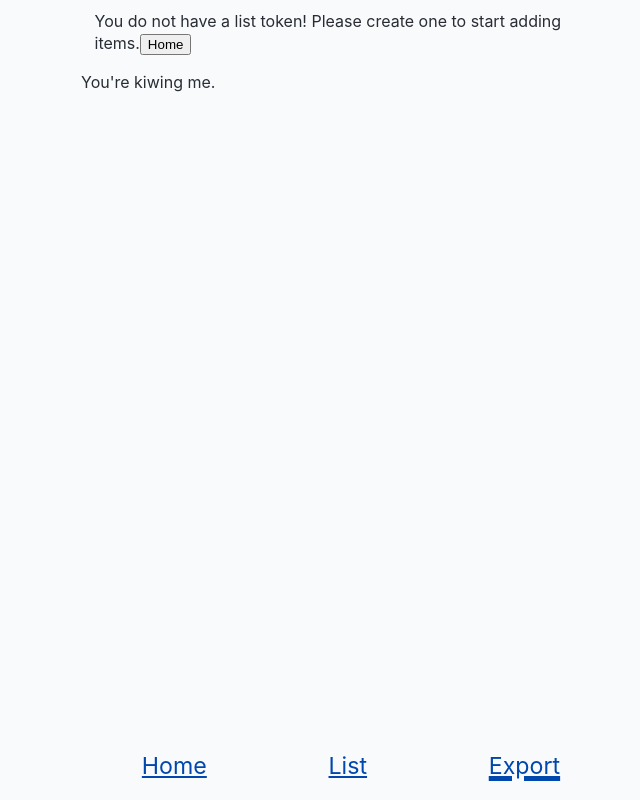
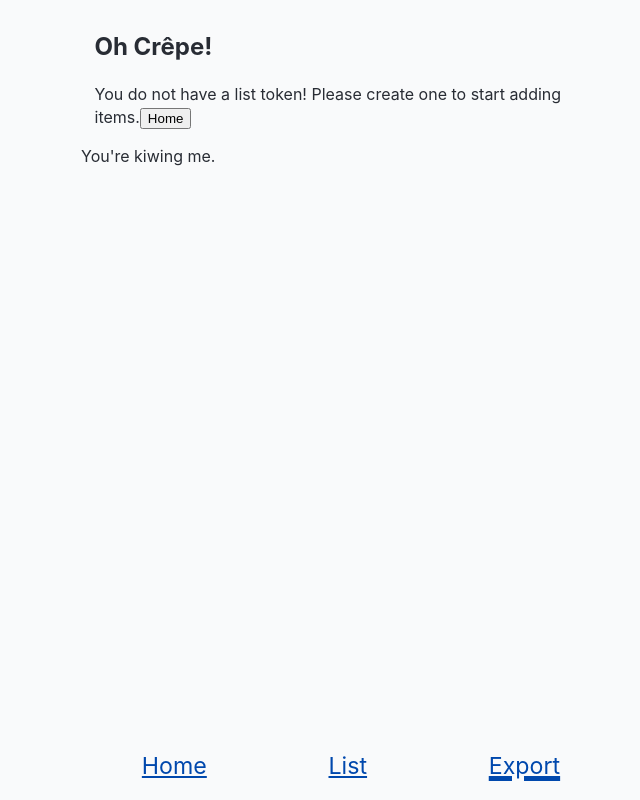
Before and after one commit to the-collab-lab/tcl-46-smart-shopping-list, a React (Vite) app: page /export in a window 1280 px wide. Shown: the whole page, without its empty margins (289-929 px from the left). Built offline with nearby package versions, Linux system fonts and the light colour scheme.

Commit message:
notoken title

```diff
--- a/src/components/NoToken.tsx
+++ b/src/components/NoToken.tsx
@@ -3,6 +3,7 @@ import { Link } from 'react-router-dom';
 const NoToken = () => {
 	return (
 		<div>
+			<h2>Oh Crêpe!</h2>
 			You do not have a list token! Please create one to start adding items.
 			<Link to="/">
 				<button type="button">Home</button>
--- a/src/views/List.tsx
+++ b/src/views/List.tsx
@@ -9,7 +9,7 @@ import {
 	updateName,
 	isDuplicateName,
 } from '../utils/user';
-import { isEmpty } from '../utils';
+import { isEmpty, isValidToken } from '../utils';
 import NoToken from '../components/NoToken';
 
 import ListTitle from '../components/ListTitle';
@@ -114,7 +114,7 @@ export function List() {
 
 	return (
 		<>
-			{listToken && listToken !== 'null' ? (
+			{listToken && isValidToken(listToken) ? (
 				data.length > 1 ? (
 					<div>
 						<ListTitle
```
